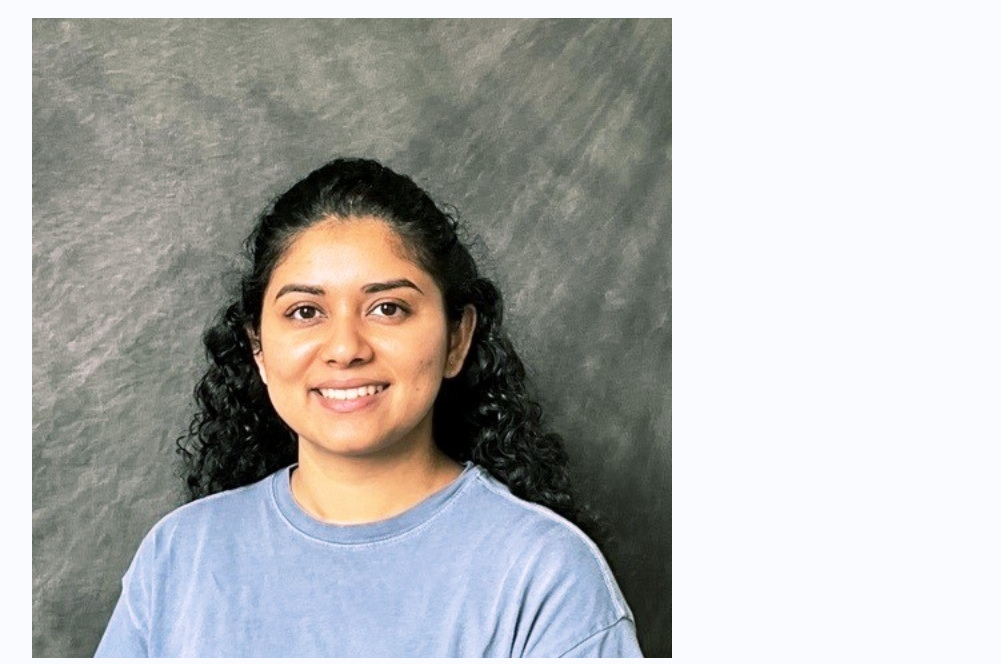
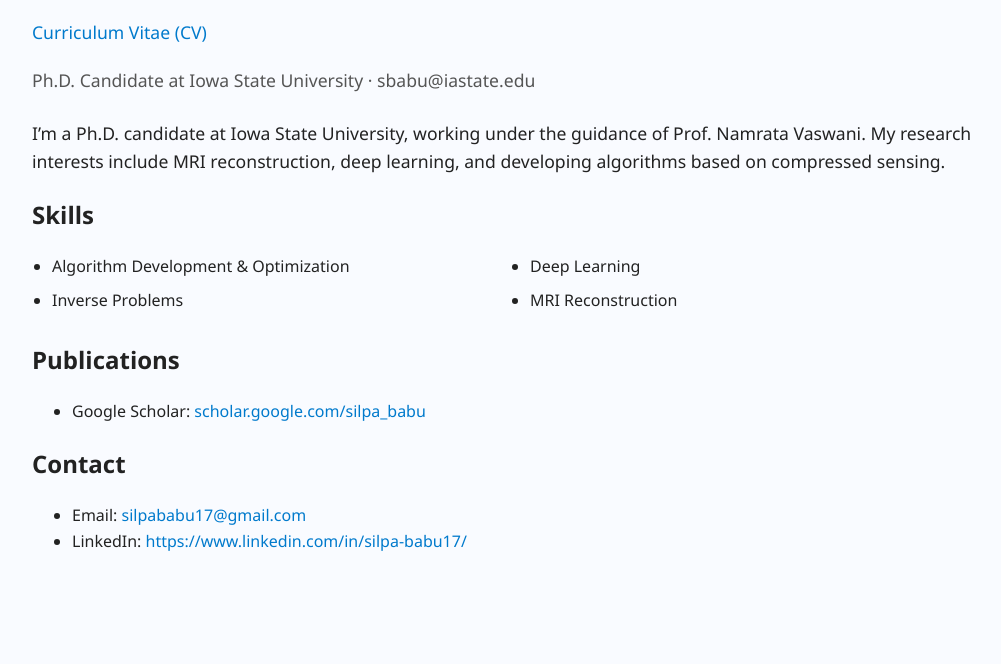
Before and after one commit to Silpa1/webpage, a plain HTML site: page index.html in a window 1280 px wide. Shown: the part 136-800 px from the top of the page, without its empty margins (128-1129 px from the left). Drawn offline with Linux system fonts and the light colour scheme.

Commit message:
Update index.html

```diff
--- a/index.html
+++ b/index.html
@@ -137,8 +137,6 @@
 <body>
 
   <h1>Silpa Babu</h1>
-   <div class="intro-container">
-    <img src="profile.jpg" alt="Silpa Babu Photo" />
     <div class="intro-text">
    <div class="section">
     <p><a href="resume.pdf" target="_blank">Curriculum Vitae (CV)</a></p>
```
